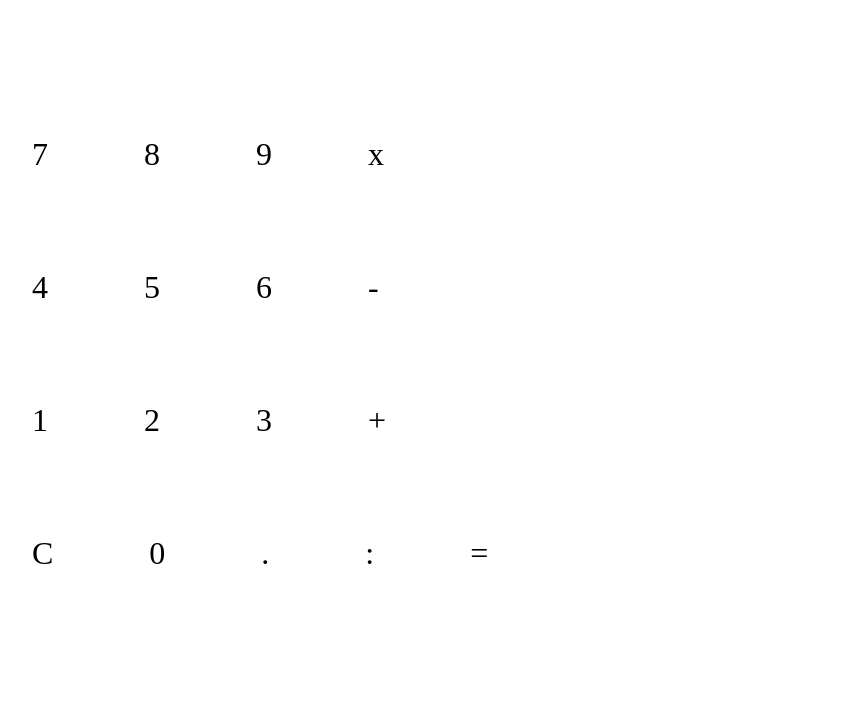
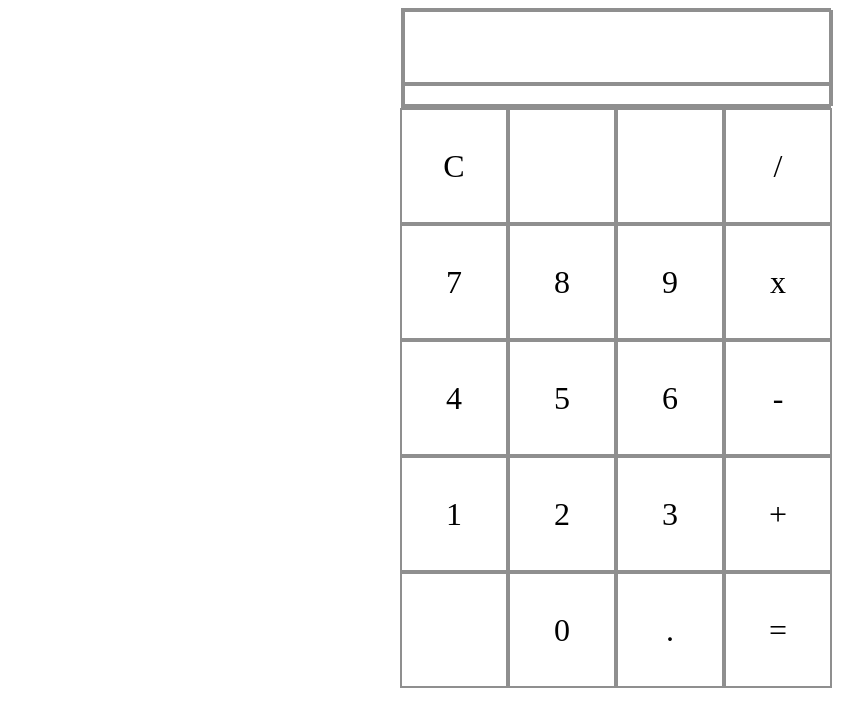
Before and after one commit to MashedRoom/calculator, a plain HTML site: page index.html in a window 1280 px wide. Shown: the whole page, without its empty margins (24-888 px from the left). Drawn offline with Linux system fonts and the light colour scheme.

Commit message:
add errors msg

```diff
--- a/index.html
+++ b/index.html
@@ -9,8 +9,17 @@
 </head>
 <body>
     <script src="script.js" defer></script>
-    <div class="display"></div>
+    <div class="displays">
+        <div class="result display"></div>
+        <div class="error"></div>
+    </div>
     <div class="num-buttons">
+        <div class="row-buttons">
+            <div class="clear button">C</div>
+            <div class="num button"></div>
+            <div class="num button"></div>
+            <div class="divide op button">/</div>
+        </div>
         <div class="row-buttons">
             <div class="num button">7</div>
             <div class="num button">8</div>
@@ -30,10 +39,9 @@
             <div class="add op button">+</div>
         </div>
         <div class="row-buttons">
-            <div class="clear button">C</div>
+            <div class="num button"></div>
             <div class="num button">0</div>
             <div class="num button">.</div>
-            <div class="divide op button">:</div>
             <div class="equal button">=</div>
         </div>
     </div>
--- a/script.js
+++ b/script.js
@@ -7,6 +7,7 @@ const subBtn = document.querySelector(".subtract")
 const opBtn = document.querySelectorAll(".op")
 const equalBtn = document.querySelector(".equal")
 const clearBtn = document.querySelector(".clear")
+const errorDisplay = document.querySelector(".error")
 
 let numbersInput = ""
 let numbers1
@@ -26,21 +27,32 @@ equalBtn.addEventListener("click", calculate)
 clearBtn.addEventListener("click", clearDisplay)
 
 function appendNum(number){
-    numbersInput += number
-    display.innerHTML += number
+    display.innerText += number
+    //numbersInput = display.innerText
 }
 
 function setOperator(oper){
-    numbers1 = numbersInput
+    numbers1 = display.innerText
     operator = oper
-    display.innerHTML += oper
-    numbersInput = ""
+    display.innerText = ""
+    //numbersInput = ""
+    errorDisplay.innerText = ""
 }
 
 function calculate(){
-    numbers2 = numbersInput
-    result = Math.round(operate(numbers1, numbers2, operator) * 100)/100
-    display.innerText = String(result)
+    numbers2 = display.innerText
+    if (numbers1 !== "" && numbers2 !== ""){
+        if (numbers2 === "0" && operator === "/"){
+            errorDisplay.innerText = "You can't divide with 0 fool!"
+            clearDisplay()
+        } else {
+            result = Math.round(operate(numbers1, numbers2, operator) * 100)/100
+            display.innerText = String(result)
+        }
+    } else{
+        errorDisplay.innerText = "You have to input a number!"
+        clearDisplay()
+    }
 }
 
 function operate(num1, num2, operator){
@@ -53,13 +65,13 @@ function operate(num1, num2, operator){
             return subtract(num1, num2)
         case "x" :
             return multiply(num1, num2)
-        case ":":
+        case "/":
             return divide(num1, num2)
     }
 }
 
 function clearDisplay(){
-    numbersInput = ""
+    //numbersInput = ""
     numbers1 = ""
     numbers2 = ""
     display.innerText = ""
--- a/style.css
+++ b/style.css
@@ -1,7 +1,33 @@
-.display{
-    width: 30%;
-    height: 5rem;
-    font-size: 4rem;
+body, html{
+    height: 100vh;
+    width: 100vw;
+    display: flex;
+    flex-direction: column;
+    align-items: center;
+}
+
+.displays{
+    display: flex;
+    flex-direction: column;
+    width: 26.6rem;
+    height: 6rem;
+    border: 2px solid rgb(143, 143, 143);
+}
+
+.result{
+    width: 25.6rem;
+    height: 4.5rem;
+    font-size: 3rem;
+    padding: .5rem;
+    border: 2px solid rgb(143, 143, 143);
+}
+
+.error{
+    width: 25.6rem;
+    height: 1.5rem;
+    font-size: 1rem;
+    padding: 0 .5rem;
+    border: 2px solid rgb(143, 143, 143);
 }
 
 .row-buttons{
@@ -12,6 +38,9 @@
     display: flex;
     justify-content: center;
     align-items: center;
-    padding: 3rem;
+    width: 4.5rem;
+    height: 5rem;
+    padding: 1rem;
     font-size: 2rem;
+    border: 2px solid rgb(143, 143, 143);
 }
```
